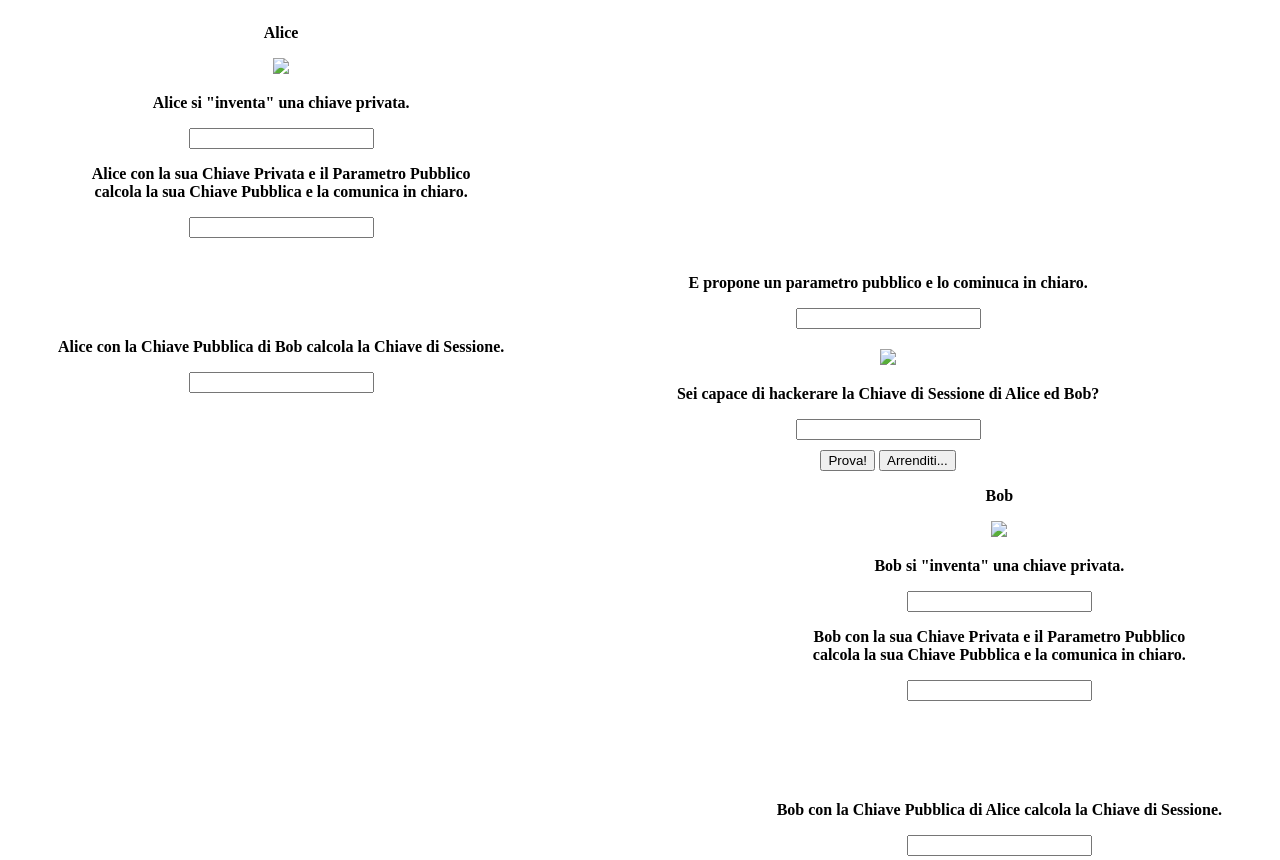
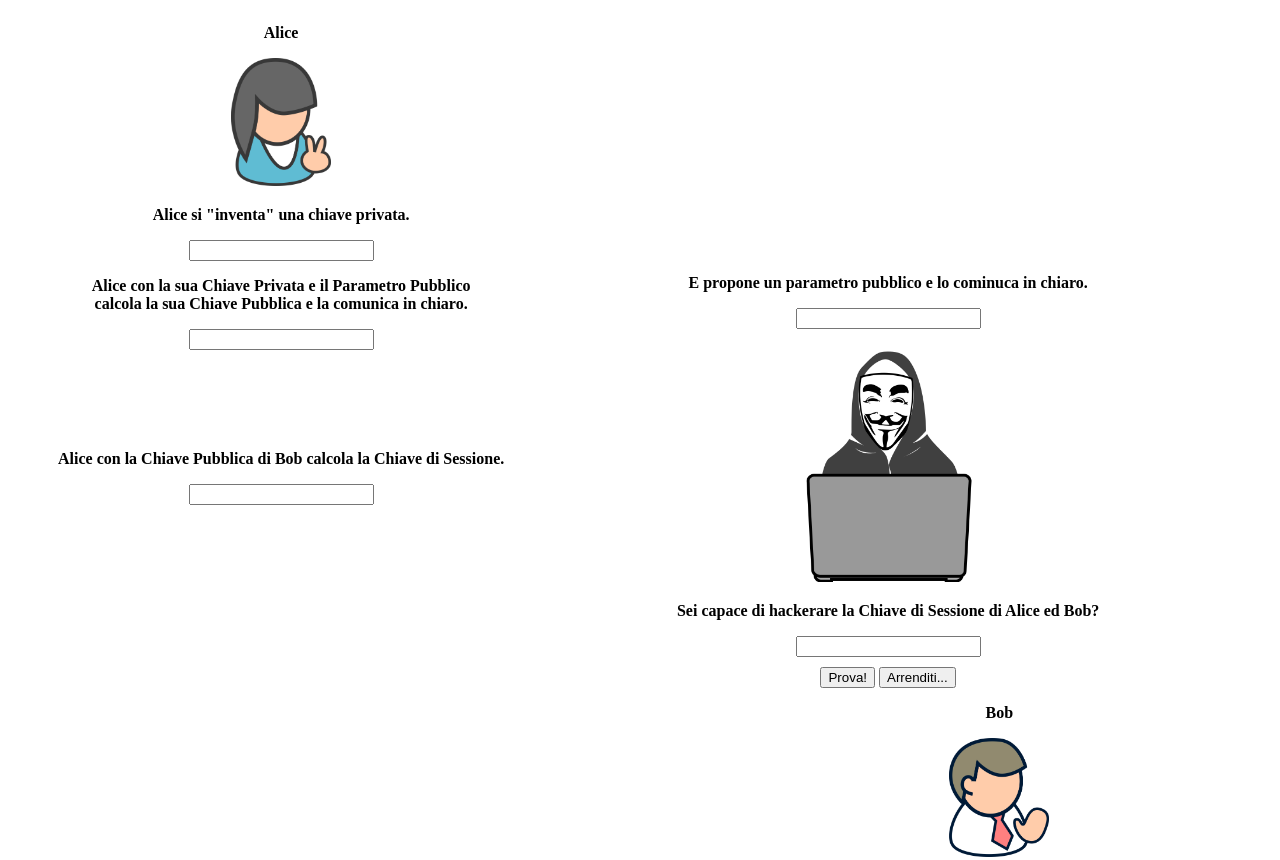
Before and after one commit to Genio2003/My_Website, a plain HTML site: page Crittografia.html in a window 1280 px wide. Shown: the top 860 px of the page. Drawn offline with Linux system fonts and the light colour scheme.

Commit message:
Fixed Images Folder Error

```diff
--- a/Crittografia.html
+++ b/Crittografia.html
@@ -14,7 +14,7 @@
 			<div style="float:left; margin-left: 50px;">
 
 				<p><b>Alice</b></p>
-				<img src="women.png" style="width: 100px; high: 140px;">
+				<img src="Foto_Crittografia/women.png" style="width: 100px; high: 140px;">
 				<p><b>Alice si "inventa" una chiave privata.</b></p>
 				<form>
 					<label style="width: 200px; high: 50px;"></label>
@@ -39,7 +39,7 @@
 					<label style="width: 200px; high: 50px;"></label>
 					<input type="text">
 				</form>
-				<img src="Hacker.png" style="width: 200px; high: 240px; margin-top: 20px;">
+				<img src="Foto_Crittografia/Hacker.png" style="width: 200px; high: 240px; margin-top: 20px;">
 				<p><b>Sei capace di hackerare la Chiave di Sessione di Alice ed Bob?</b></p>
 				<form>
 					<label style="width: 200px; high: 50px;"></label>
@@ -52,7 +52,7 @@
 			<div style="float:right; margin-right: 50px;">
 
 				<p><b>Bob</b></p>
-				<img src="men.png" style="width: 100px; high: 140px;">
+				<img src="Foto_Crittografia/men.png" style="width: 100px; high: 140px;">
 				<p><b>Bob si "inventa" una chiave privata.</b></p>
 				<form>
 					<label style="width: 200px; high: 50px;"></label>
```
